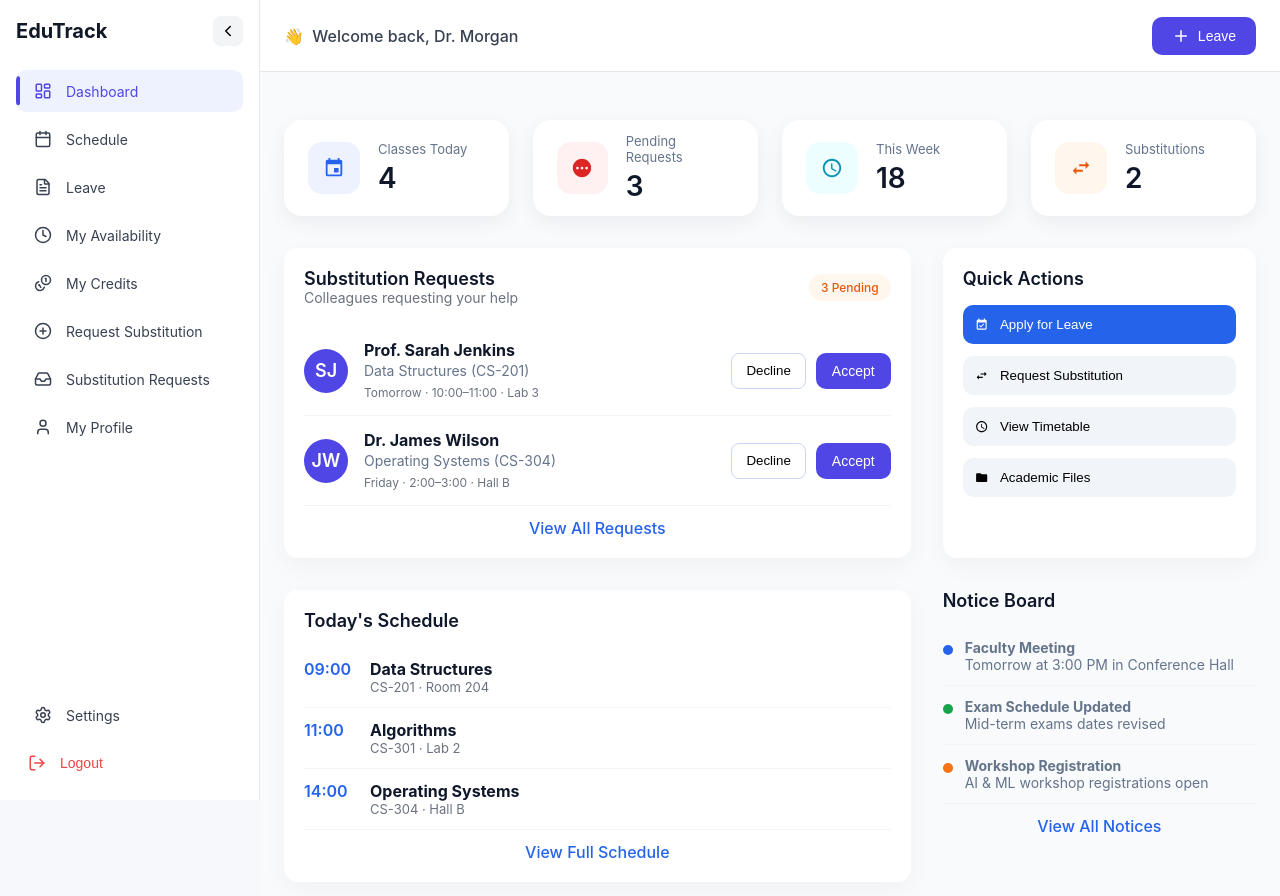
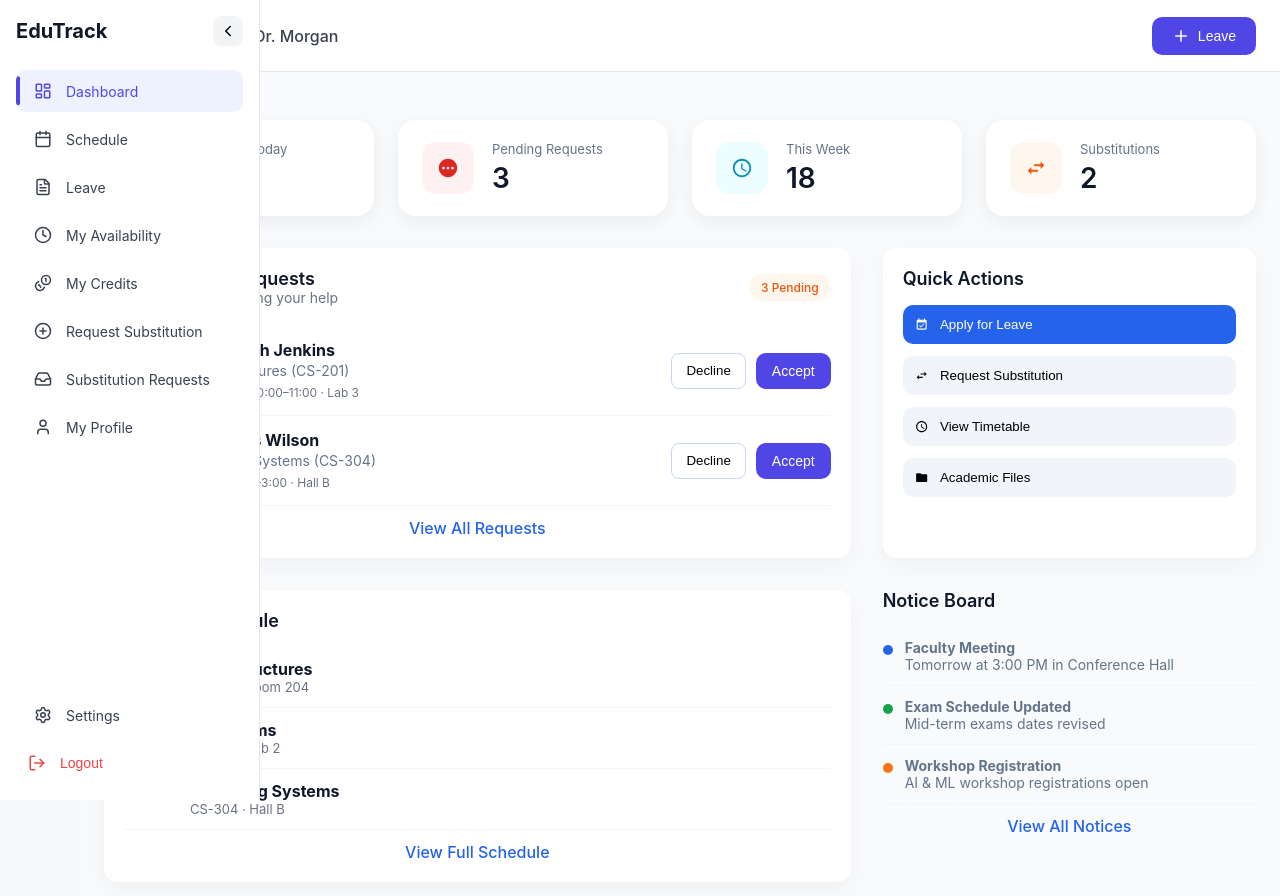
Before and after one commit to RekhaSwami9/edu-track, a React app in the folder frontend/: page / in a window 1280 px wide. Shown: the top 896 px of the page. Built offline with nearby package versions, Linux system fonts and the light colour scheme; the HTML template or start-up script is replaced by a standard one.

Commit message:
Fix sidebar positioning to overlay content when expanded on hover

```diff
--- a/frontend/src/components/layout/Layout.css
+++ b/frontend/src/components/layout/Layout.css
@@ -1,11 +1,14 @@
 .layout {
   display: flex;
   min-height: 100vh;
+  position: relative;
 }
 
 .main-content {
   flex: 1;
   background: #f8fafc;
+  margin-left: 80px; /* Width of collapsed sidebar */
+  transition: margin-left 0.3s ease;
 }
 
 .page-content {
--- a/frontend/src/components/layout/Sidebar.css
+++ b/frontend/src/components/layout/Sidebar.css
@@ -7,8 +7,10 @@
   flex-direction: column;
   padding: 16px;
   transition: width 0.3s ease;
-  z-index: 100;
-  position: relative;
+  position: fixed;
+  left: 0;
+  top: 0;
+  z-index: 200;
 }
 
 /* COLLAPSED */
```
